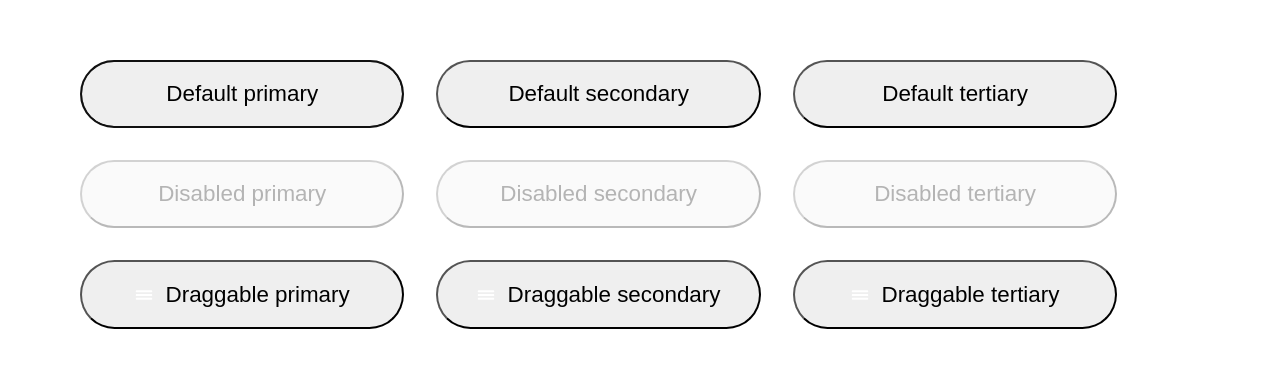
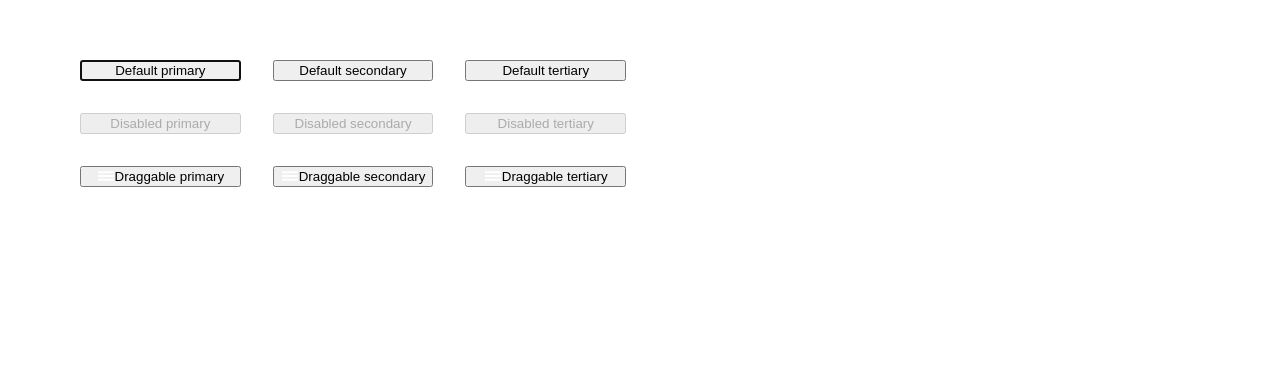
Before and after one commit to claytonfortunato/Button-Cursors, a React (Vite) app: page / in a window 1280 px wide. Shown: the part 247-614 px from the top of the page. Built offline with nearby package versions, Linux system fonts and the light colour scheme; the HTML template or start-up script is replaced by a standard one.

Commit message:
feat: att

```diff
--- a/src/components/Button/index.tsx
+++ b/src/components/Button/index.tsx
@@ -38,7 +38,7 @@ const Button: React.FC<ButtonProps> = ({
         <CircularProgress
           size="1.6rem"
           sx={{
-            color: "white",
+            color: "black",
           }}
         />
       )}
--- a/src/components/Button/styles.ts
+++ b/src/components/Button/styles.ts
@@ -1,21 +1,3 @@
 import styled from "styled-components";
 
-export const Button = styled.button`
-  padding: 1.2rem 2.4rem;
-  border-radius: 2.4rem;
-
-  font-size: 1.4rem;
-
-  display: flex;
-  align-items: center;
-  justify-content: center;
-  gap: 0.8rem;
-
-  backface-visibility: hidden;
-
-  transition: 0.2s ease-in-out;
-
-  .loading {
-    cursor: progress;
-  }
-`;
+export const Button = styled.button``;
```
